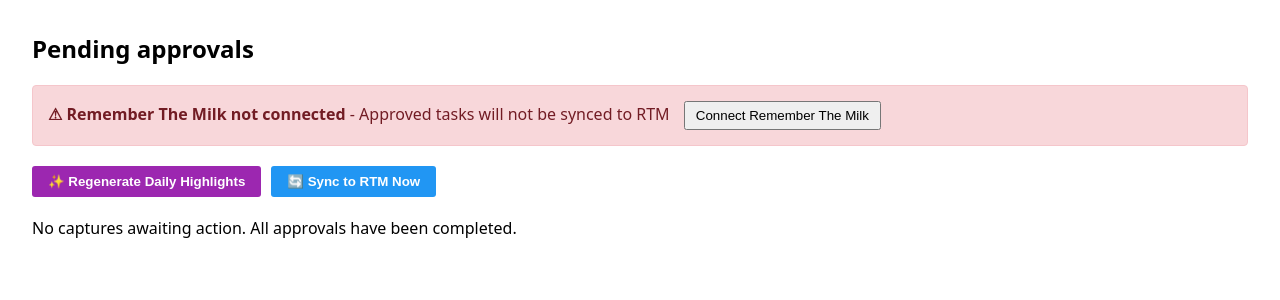
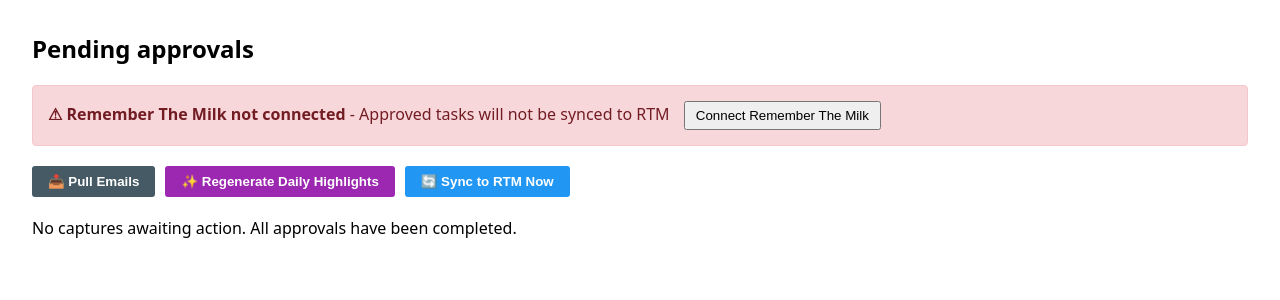
Before and after one commit to iaarnio/gtd-backend, a FastAPI app: template app/templates/approvals_list.html in a window 1280 px wide. Shown: the part 92-392 px from the top of the page. Run offline with FastAPI, Linux system fonts and the light colour scheme; the template is opened without the code that fills it, so the values that code supplies are empty; parts of the project's set-up code (start-up, migrations or seed data) failed here and were passed over.

Commit message:
Add manual email pull UI and improve approvals task prefill

```diff
--- a/app/main.py
+++ b/app/main.py
@@ -397,6 +397,32 @@ def _parse_clarify_json(raw: Optional[str]) -> Optional[Dict[str, Any]]:
     return None
 
 
+def _suggest_next_action(clar: Dict[str, Any]) -> str:
+    """
+    Build a practical Task field default for approval UI.
+    """
+    next_action = (clar.get("next_action") or "").strip()
+    if next_action:
+        return next_action
+
+    clarified_text = (clar.get("clarified_text") or "").strip()
+    project_name = (clar.get("project_name") or "").strip()
+    project_shortname = (clar.get("project_shortname") or "").strip().upper()
+    clar_type = (clar.get("type") or "").strip()
+
+    base = clarified_text or project_name
+    if not base:
+        return ""
+
+    if clar_type == "project" and project_shortname:
+        prefix = f"{project_shortname} --- "
+        if base.startswith(prefix):
+            return base
+        return f"{prefix}{base}"
+
+    return base
+
+
 @app.post("/captures", response_model=CaptureOut, status_code=status.HTTP_201_CREATED)
 def create_capture(payload: CaptureCreate, db: Session = Depends(get_db)) -> CaptureOut:
     """
@@ -421,58 +447,23 @@ def create_capture(payload: CaptureCreate, db: Session = Depends(get_db)) -> Cap
 @app.get("/approvals", response_class=HTMLResponse)
 def approvals_list(request: Request, db: Session = Depends(get_db)) -> HTMLResponse:
     """
-    List all captures awaiting action:
-    - Proposed (awaiting user decision)
-    - Approved but not yet committed to RTM (awaiting sync)
+    List only captures awaiting user decision (proposed).
     """
     # Get proposed captures (awaiting user decision)
-    proposed = (
+    captures = (
         db.query(models.Capture)
         .filter(models.Capture.decision_status == "proposed")
         .order_by(models.Capture.created_at.asc())
         .all()
     )
 
-    # Get approved captures that haven't been successfully committed yet
-    # (still awaiting RTM sync)
-    approved_pending = (
-        db.query(models.Capture)
-        .filter(
-            models.Capture.decision_status == "approved",
-            models.Capture.commit_status != "committed"
-        )
-        .order_by(models.Capture.created_at.desc())
-        .all()
-    )
-
-    # Combine all captures awaiting action
-    all_captures = proposed + approved_pending
-
     # For each capture, attach a parsed clarification dict and status for display.
     enriched = []
-    for c in all_captures:
+    for c in captures:
         clar = _parse_clarify_json(c.clarify_json)
         clar = clar or {}
 
-        # Determine status indicator
-        if c.decision_status == "proposed":
-            status_label = "Pending decision"
-        else:
-            # approved - show RTM sync status based on commit_status
-            if c.commit_status == "pending":
-                status_label = "Approved, waiting for RTM sync"
-            elif c.commit_status == "failed":
-                status_label = "RTM sync failed (will retry)"
-            elif c.commit_status == "auth_failed":
-                status_label = "RTM: Authentication required"
-            elif c.commit_status == "unknown":
-                status_label = "RTM: Unknown state (requires manual review)"
-            elif c.commit_status == "permanently_failed":
-                status_label = "RTM: Permanently failed (manual review needed)"
-            elif c.commit_status == "committed":
-                status_label = "Synced to RTM ✓"
-            else:
-                status_label = f"RTM: {c.commit_status}"
+        status_label = "Pending decision"
 
         # Wrap in a simple object-like dict for template attribute access
         enriched.append(
@@ -511,6 +502,7 @@ def approval_detail(
         raise HTTPException(status_code=status.HTTP_404_NOT_FOUND, detail="Capture not found")
 
     clar_dict = _parse_clarify_json(capture.clarify_json) or {}
+    next_action_prefill = _suggest_next_action(clar_dict)
     # Pretty-print JSON for editing; fall back to an empty object.
     if capture.clarify_json:
         try:
@@ -528,6 +520,7 @@ def approval_detail(
             "request": request,
             "capture": capture,
             "clar_dict": clar_dict,
+            "next_action_prefill": next_action_prefill,
             "clarification_json": clarification_json,
         },
     )
@@ -988,6 +981,34 @@ def approvals_sync_now() -> dict:
         return {"status": "error", "error": str(e)}
 
 
+@app.post("/emails/pull")
+def pull_emails_now() -> dict:
+    """
+    Manually trigger one immediate email pull from gtdinput.
+    """
+    if not os.environ.get("IMAP_USERNAME") or not os.environ.get("IMAP_PASSWORD"):
+        return {
+            "status": "error",
+            "error": "IMAP credentials missing (set IMAP_USERNAME and IMAP_PASSWORD)",
+        }
+
+    logger.info(
+        "Manual email pull requested",
+        extra={"component": "email", "operation": "manual_pull"},
+    )
+
+    try:
+        email_ingestion.poll_once()
+        return {"status": "ok", "message": "Email pull completed"}
+    except Exception as e:
+        logger.error(
+            f"Manual email pull failed: {e}",
+            extra={"component": "email", "operation": "manual_pull"},
+            exc_info=True,
+        )
+        return {"status": "error", "error": str(e)}
+
+
 @app.post("/backlog/import")
 def backlog_import_api(text: str):
     db = SessionLocal()
--- a/app/templates/approval_detail.html
+++ b/app/templates/approval_detail.html
@@ -130,7 +130,7 @@
                 <label>Task</label>
                 <div class="task-row">
                     <input type="text" name="next_action"
-                           value="{{ clar.get('next_action', '') or '' }}">
+                           value="{{ next_action_prefill or '' }}">
 
                     <div class="checkbox-group">
                         <label>NA</label>
--- a/app/templates/approvals_list.html
+++ b/app/templates/approvals_list.html
@@ -114,6 +114,9 @@
 
 <!-- Action Buttons -->
 <div style="margin-bottom: 20px; display: flex; gap: 10px; flex-wrap: wrap;">
+    <button id="pull-emails-btn" style="padding: 8px 16px; background: #455a64; color: white; border: none; border-radius: 3px; cursor: pointer; font-weight: bold;">
+        📥 Pull Emails
+    </button>
     <button id="regenerate-highlights-btn" style="padding: 8px 16px; background: #9c27b0; color: white; border: none; border-radius: 3px; cursor: pointer; font-weight: bold;">
         ✨ Regenerate Daily Highlights
     </button>
@@ -121,10 +124,44 @@
         🔄 Sync to RTM Now
     </button>
 </div>
+<div id="pull-emails-status" style="margin-top: 10px; display: none; padding: 10px; border-radius: 3px;"></div>
 <div id="highlights-status" style="margin-top: 10px; display: none; padding: 10px; border-radius: 3px;"></div>
 <div id="sync-status" style="margin-top: 10px; display: none; padding: 10px; border-radius: 3px;"></div>
 
 <script>
+document.getElementById('pull-emails-btn').addEventListener('click', async function() {
+    const btn = this;
+    const statusDiv = document.getElementById('pull-emails-status');
+
+    btn.disabled = true;
+    statusDiv.style.display = 'block';
+    statusDiv.textContent = 'Pulling emails from gtdinput...';
+    statusDiv.style.background = '#eceff1';
+    statusDiv.style.color = '#37474f';
+
+    try {
+        const response = await fetch('/emails/pull', { method: 'POST' });
+        const result = await response.json();
+
+        if (result.status === 'ok') {
+            statusDiv.textContent = '✓ Email pull completed';
+            statusDiv.style.background = '#d4edda';
+            statusDiv.style.color = '#155724';
+            setTimeout(() => location.reload(), 1000);
+        } else {
+            statusDiv.textContent = `Error: ${result.error || 'Email pull failed'}`;
+            statusDiv.style.background = '#f8d7da';
+            statusDiv.style.color = '#721c24';
+        }
+    } catch (error) {
+        statusDiv.textContent = `Error: ${error.message}`;
+        statusDiv.style.background = '#f8d7da';
+        statusDiv.style.color = '#721c24';
+    } finally {
+        btn.disabled = false;
+    }
+});
+
 document.getElementById('regenerate-highlights-btn').addEventListener('click', async function() {
     const btn = this;
     const statusDiv = document.getElementById('highlights-status');
```
Also changed, not shown: app/email_ingestion.py (+9 -0 lines).
